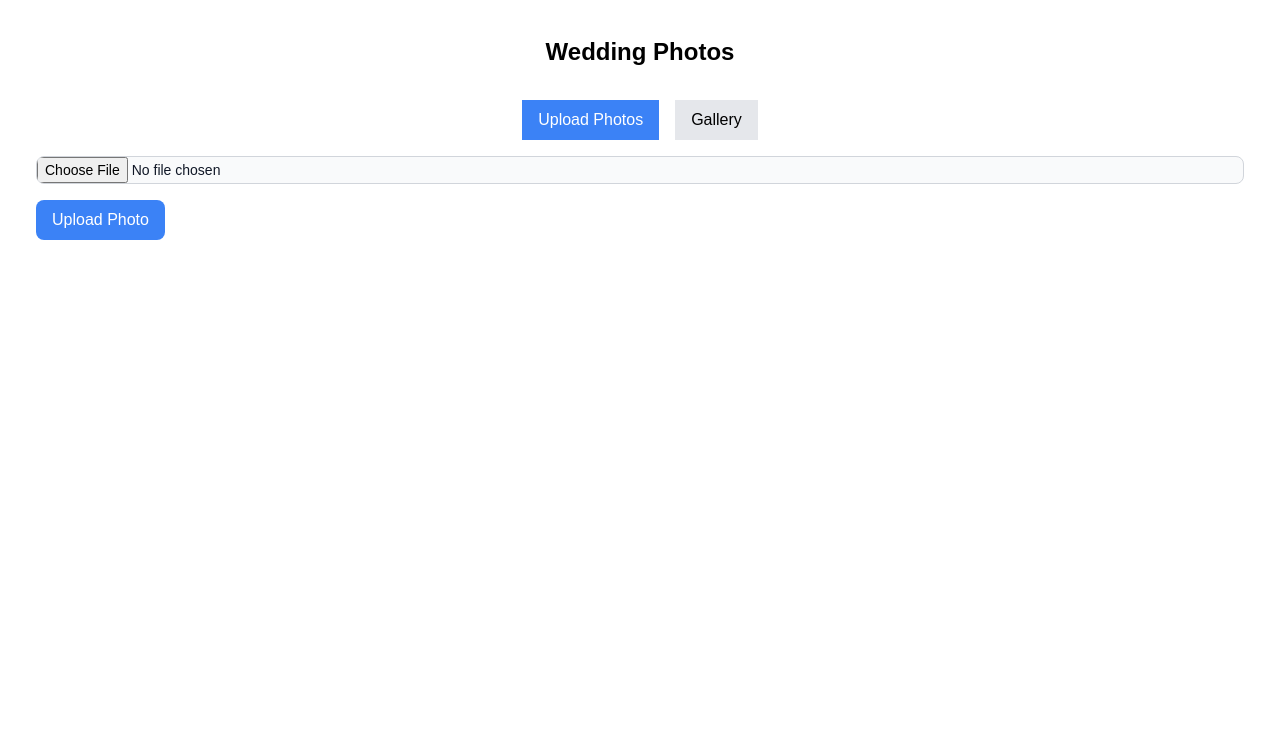
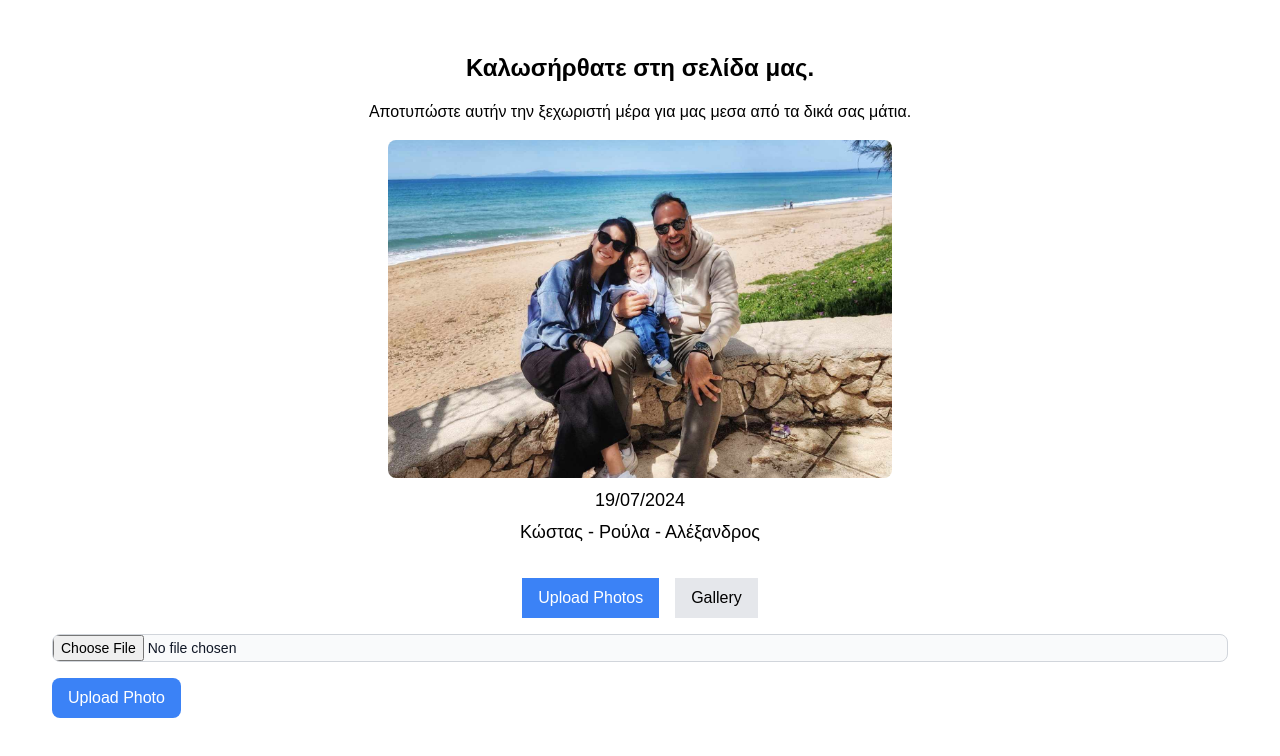
Before and after one commit to maendros/wedding-photos, a Next.js app: page / in a window 1280 px wide. Shown: the top 756 px of the page. Built offline with nearby package versions, Linux system fonts and the light colour scheme.

Commit message:
Adding family image

```diff
--- a/src/pages/index.tsx
+++ b/src/pages/index.tsx
@@ -1,9 +1,30 @@
 import TabNavigation from "@components/TabNavigation";
+import Image from "next/image";
 
 const Home = () => {
   return (
-    <div>
-      <h1 className="text-center text-2xl font-bold my-4">Wedding Photos</h1>
+    <div className="container mx-auto p-4">
+      <h1 className="text-center text-2xl font-bold my-4">
+        {" "}
+        Καλωσήρθατε στη σελίδα μας.
+      </h1>
+      <p className="text-center text-md mb-4">
+        Αποτυπώστε αυτήν την ξεχωριστή μέρα για μας μεσα από τα δικά σας μάτια.
+      </p>
+      <div className="flex flex-col items-center mb-4">
+        <div className="w-11/12 sm:w-3/4 md:w-2/3 lg:w-1/2 xl:w-5/12 mb-2">
+          <Image
+            src="/family.jpg"
+            alt="Family"
+            layout="responsive"
+            width={1458}
+            height={978}
+            className="rounded-lg"
+          />
+        </div>
+        <p className="text-center text-lg mb-1">19/07/2024</p>
+        <p className="text-center text-lg">Κώστας - Ρούλα - Αλέξανδρος</p>
+      </div>
       <TabNavigation />
     </div>
   );
```
Also changed, not shown: public/family.jpg (added).
